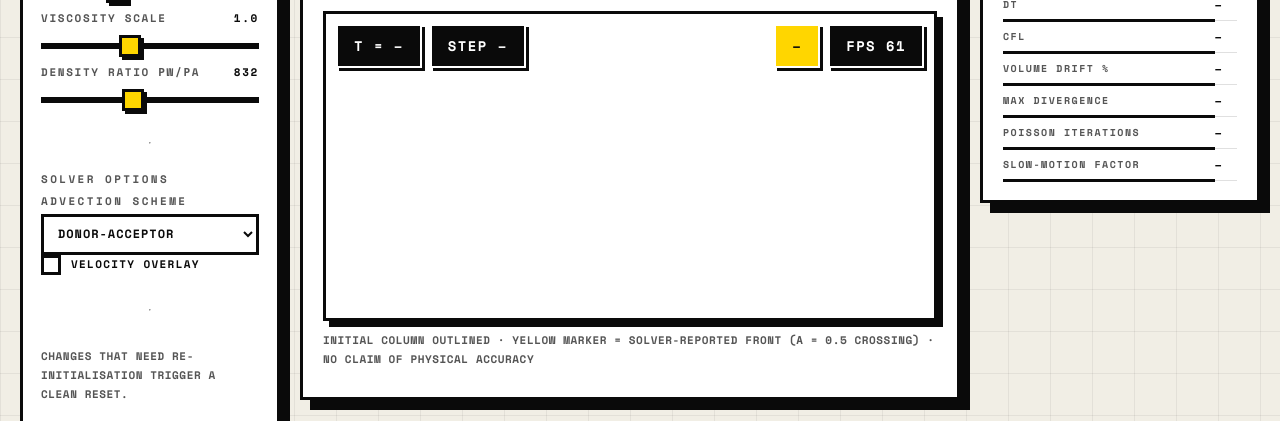
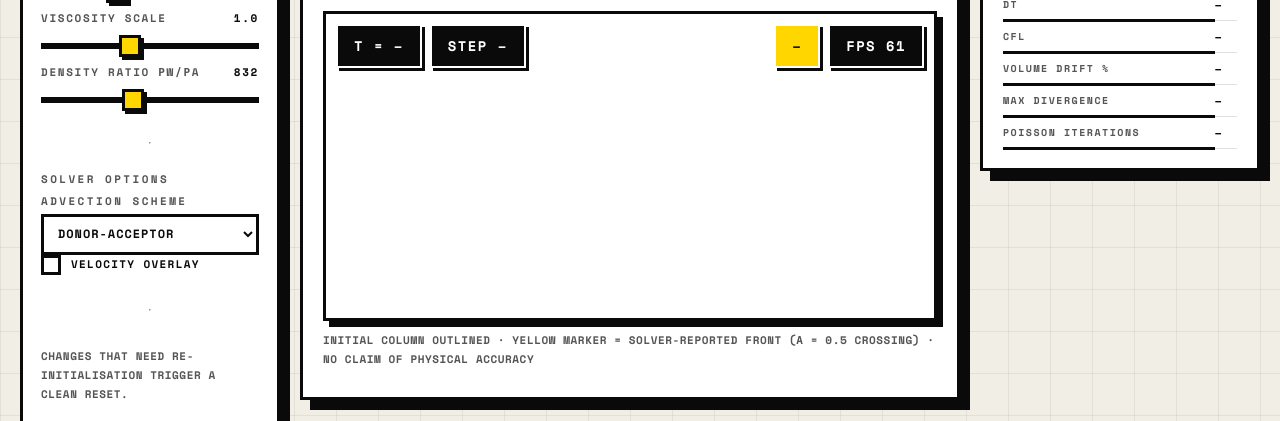
Before and after one commit to iamkartik0704/fluidslab, a plain HTML site: page ui/index.html in a window 1280 px wide. Shown: the part 341-762 px from the top of the page. Drawn offline with Linux system fonts and the light colour scheme.

Commit message:
fix: fully remove slow-motion factor from HTML readout

```diff
--- a/ui/index.html
+++ b/ui/index.html
@@ -211,7 +211,6 @@
               <tr><th>VOLUME DRIFT %</th><td id="dDrift">–</td></tr>
               <tr><th>MAX DIVERGENCE</th><td id="dMaxDiv">–</td></tr>
               <tr><th>POISSON ITERATIONS</th><td id="dPois">–</td></tr>
-              <tr><th>SLOW-MOTION FACTOR</th><td id="dSlow">–</td></tr>
             </tbody>
           </table>
         </section>
```
